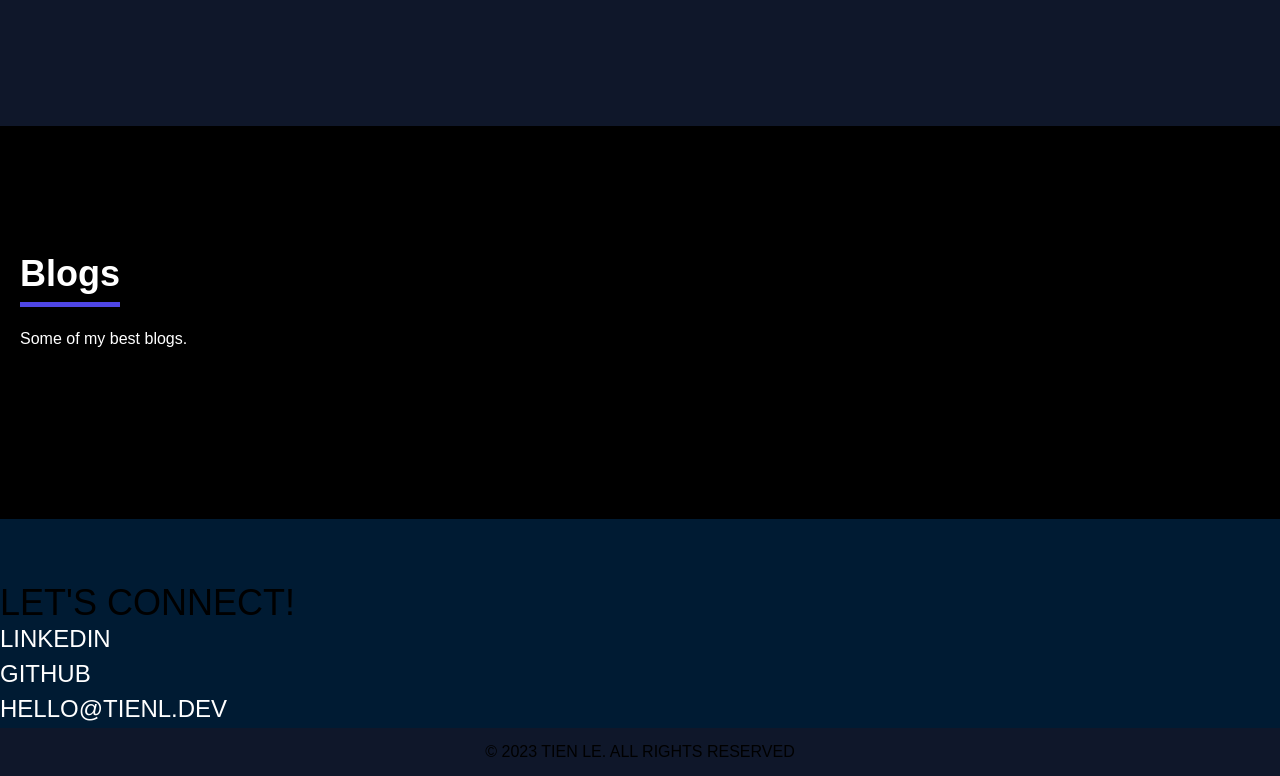
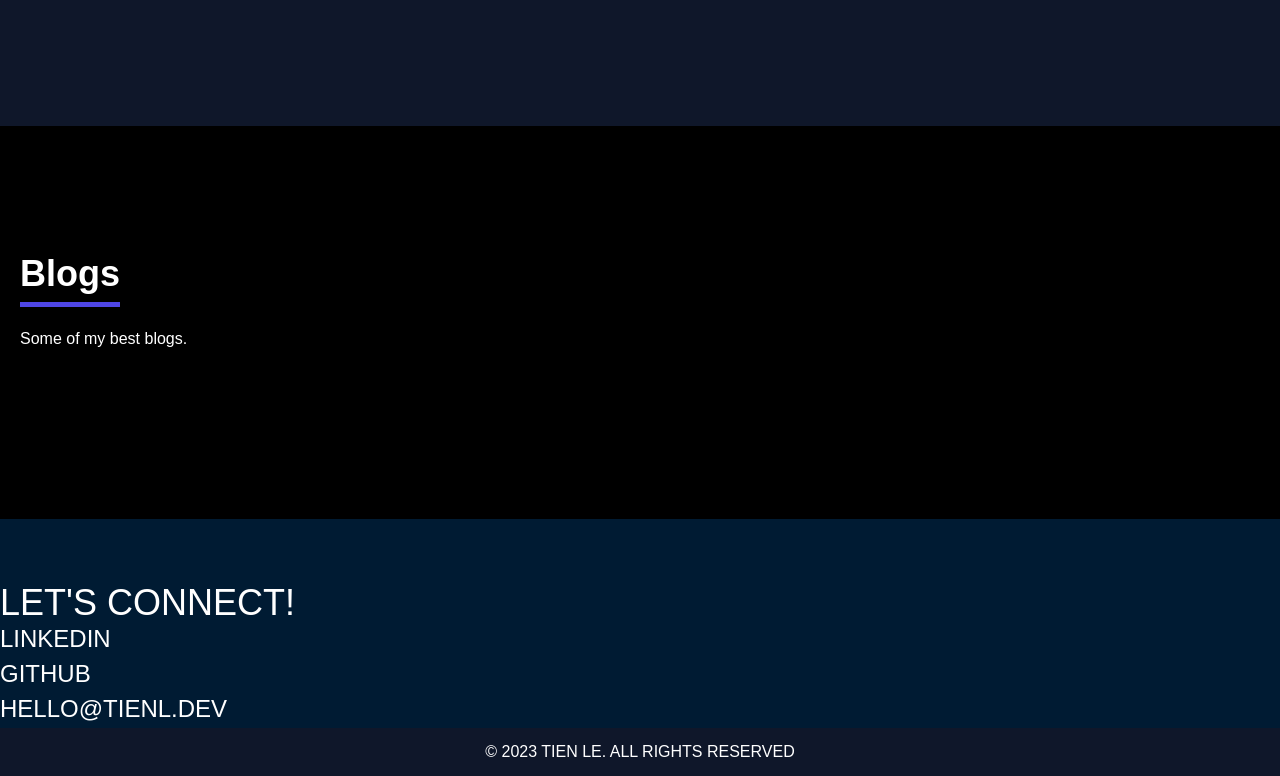
Before and after one commit to tienthedev/v2.tienl.dev, a Next.js app: page / in a window 1280 px wide. Shown: the part 1995-2771 px from the top of the page. Built offline with nearby package versions, Linux system fonts and the light colour scheme; a web font is replaced by a local one.

Commit message:
Redesigned favicon.ico

```diff
--- a/src/components/Contact/Contact.tsx
+++ b/src/components/Contact/Contact.tsx
@@ -7,7 +7,7 @@ const Contact: React.FC = () => {
         id="contact"
         className="container d-flex flex-wrap justify-content-between align-items-center custom-contact"
       >
-        <p className="text-4xl">LET&apos;S CONNECT!</p>
+        <p className="text-4xl text-[#fff]">LET'S CONNECT!</p>
         <ul className="list-none">
           <li className="text-2xl">
             <a
--- a/src/components/Footer/Footer.tsx
+++ b/src/components/Footer/Footer.tsx
@@ -2,7 +2,7 @@ import React from "react";
 
 const Footer: React.FC = () => {
   return (
-    <div className="text-center py-3 bg-primary">
+    <div className="text-center text-[#fff] py-3 bg-primary">
       <p>&copy; 2023 TIEN LE. ALL RIGHTS RESERVED</p>
     </div>
   );
```
